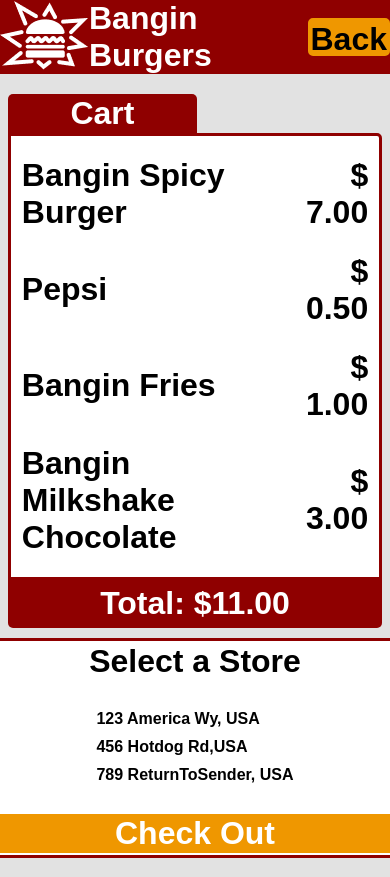
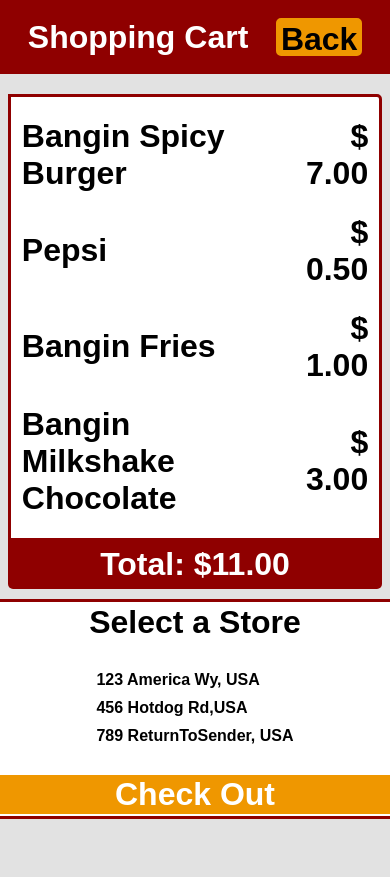
Before and after one commit to wyatt025/HTML_CSS_WebPageDemo, a plain HTML site: page shoppingcart.html in a window 390 px wide. Shown: the top 877 px of the page. After the commit the page ends 844 px from the top, so only its background shows below. Drawn offline with Linux system fonts and the light colour scheme.

Commit message:
re adjustments for mobile

```diff
--- a/shoppingcart.html
+++ b/shoppingcart.html
@@ -29,19 +29,14 @@
 </head>
 <body class="Main">
     <div class="TitleBar">
-        <div>
-            <svg height="69" width="89" xmlns="http://www.w3.org/2000/svg">
-                <image href="Pics&Logos/BBs Logo.png" alt="burger">
-            </svg>
-        </div>
-        <div class="White-Bold">Bangin Burgers</div>
+        <div class="White-Bold">Shopping Cart</div>
         <a class="Back-btn Black-Bold" style="align-self: center;" href="index.html" >
             Back
         </a>
     </div>
     <div class="shoppingCart-content">
         <div class="cart">
-            <div class="cart-Tab White-Bold">Cart</div>
+
             <div class="cart-Box">
                 <table class="cart-Table Black-Bold">
                     <tr>
```
